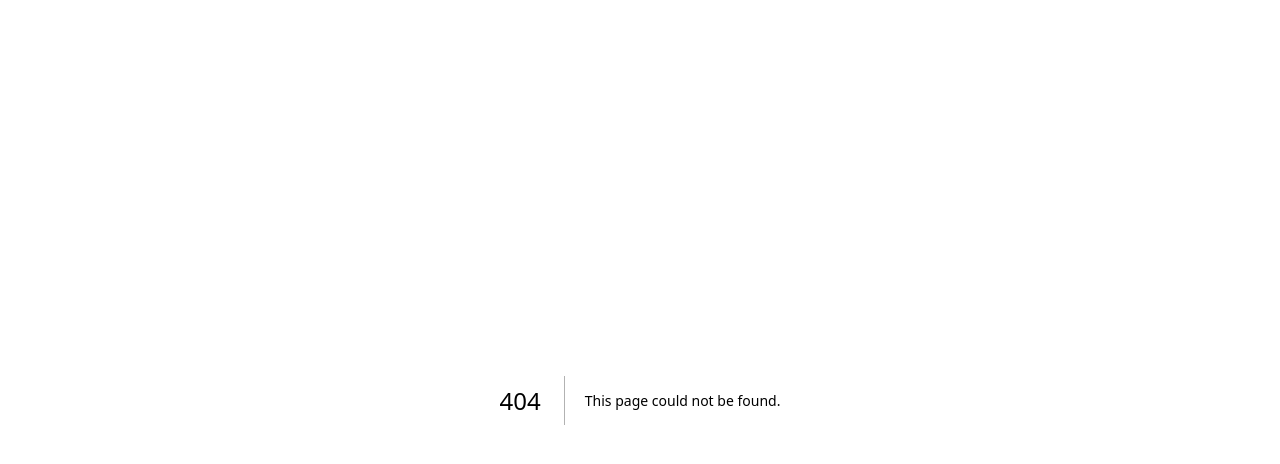
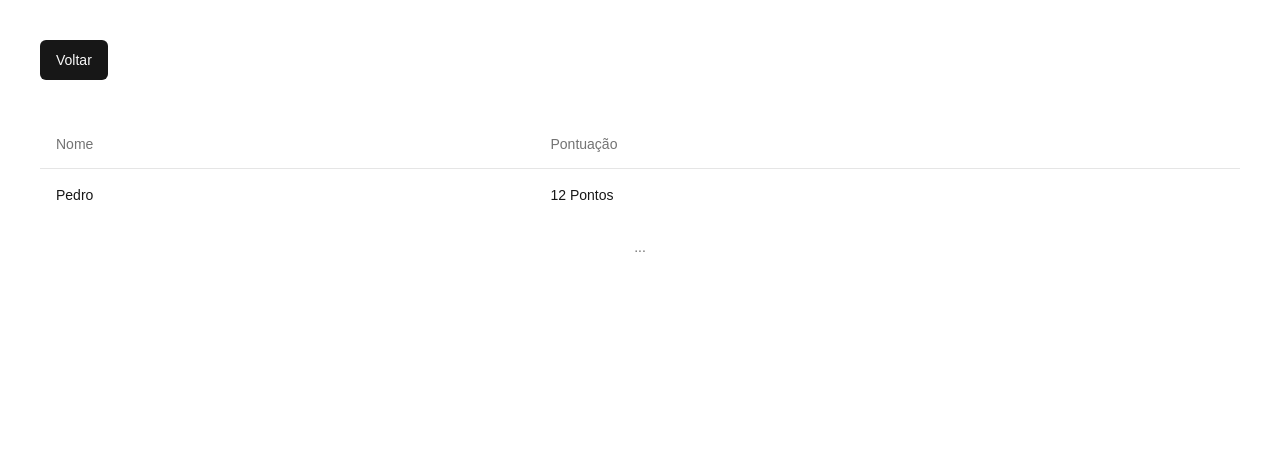
Before and after one commit to jojosuelobo/amanda, a Next.js app: page /ranking in a window 1280 px wide. Before the commit this address had no page. Shown: the top 464 px of the page. Built offline with nearby package versions, Linux system fonts and the light colour scheme.

Commit message:
ranking page

```diff
--- a/src/app/page.js
+++ b/src/app/page.jsx
@@ -3,10 +3,12 @@
 import { useMyContext } from "@/app/context/context";
 import { useState } from 'react';
 import Image from "next/image";
+import Link from "next/link";
 
 import logo from '@/app/images/worldFlag.png';
 
 import { Button } from "@/components/ui/button"
+import { Input } from "@/components/ui/input"
 
 export default function Home() {
   const { nome, setNome } = useMyContext();
@@ -20,31 +22,33 @@ export default function Home() {
           {
             selectNicknameScreen ? (
               <div className="m-4 flex flex-col gap-8">
-                <input type="text" placeholder="username" required onChange={(e) => setNome(e.target.value)} />
+                <Input type="text" placeholder="Nome" required onChange={(e) => setNome(e.target.value)} />
                 {
                   nome ? (
                     // on click navigate to play
-                    <button>
+                    <Button>
                       Começar
-                    </button>
+                    </Button>
                   ) : (
-                    <button disabled>
+                    <Button disabled>
                       Começar
-                    </button>
+                    </Button>
                   )
                 }
-                <button onClick={() => setSelectNicknameScreen(false)}>
+                <Button onClick={() => setSelectNicknameScreen(false)}>
                   Voltar
-                </button>
+                </Button>
               </div>
             ) : (
-              <div onClick={() => setSelectNicknameScreen(true)} className="m-4 flex flex-col gap-8">
-                <Button>
+              <div className="m-4 flex flex-col gap-8">
+                <Button onClick={() => setSelectNicknameScreen(true)}>
                   Jogar
                 </Button>
-                <button>
-                  Ranking
-                </button>
+                <Link href='/ranking'>
+                  <Button>
+                    Ranking
+                  </Button>
+                </Link>
               </div>
             )
           }
--- /dev/null
+++ b/src/app/ranking/page.jsx
@@ -0,0 +1,40 @@
+import { Button } from "@/components/ui/button"
+import {
+    Table,
+    TableBody,
+    TableCaption,
+    TableCell,
+    TableHead,
+    TableHeader,
+    TableRow,
+} from "@/components/ui/table"
+import Link from "next/link";
+
+export default function Ranking() {
+    return (
+        <section className="m-10">
+            <Link href='/'>
+                <Button>
+                    Voltar
+                </Button>
+            </Link>
+
+            <Table className="mt-10">
+                <TableCaption>...</TableCaption>
+                <TableHeader >
+                    <TableRow>
+                        <TableHead>Nome</TableHead>
+                        <TableHead>Pontuação</TableHead>
+                    </TableRow>
+                </TableHeader>
+                <TableBody>
+                    <TableRow>
+                        <TableCell>Pedro</TableCell>
+                        <TableCell>12 Pontos</TableCell>
+                    </TableRow>
+                </TableBody>
+            </Table>
+
+        </section>
+    );
+}
--- /dev/null
+++ b/src/components/ui/input.jsx
@@ -0,0 +1,19 @@
+import * as React from "react"
+
+import { cn } from "@/lib/utils"
+
+const Input = React.forwardRef(({ className, type, ...props }, ref) => {
+  return (
+    (<input
+      type={type}
+      className={cn(
+        "flex h-10 w-full rounded-md border border-input bg-background px-3 py-2 text-sm ring-offset-background file:border-0 file:bg-transparent file:text-sm file:font-medium placeholder:text-muted-foreground focus-visible:outline-none focus-visible:ring-2 focus-visible:ring-ring focus-visible:ring-offset-2 disabled:cursor-not-allowed disabled:opacity-50",
+        className
+      )}
+      ref={ref}
+      {...props} />)
+  );
+})
+Input.displayName = "Input"
+
+export { Input }
--- /dev/null
+++ b/src/components/ui/table.jsx
@@ -0,0 +1,83 @@
+import * as React from "react"
+
+import { cn } from "@/lib/utils"
+
+const Table = React.forwardRef(({ className, ...props }, ref) => (
+  <div className="relative w-full overflow-auto">
+    <table
+      ref={ref}
+      className={cn("w-full caption-bottom text-sm", className)}
+      {...props} />
+  </div>
+))
+Table.displayName = "Table"
+
+const TableHeader = React.forwardRef(({ className, ...props }, ref) => (
+  <thead ref={ref} className={cn("[&_tr]:border-b", className)} {...props} />
+))
+TableHeader.displayName = "TableHeader"
+
+const TableBody = React.forwardRef(({ className, ...props }, ref) => (
+  <tbody
+    ref={ref}
+    className={cn("[&_tr:last-child]:border-0", className)}
+    {...props} />
+))
+TableBody.displayName = "TableBody"
+
+const TableFooter = React.forwardRef(({ className, ...props }, ref) => (
+  <tfoot
+    ref={ref}
+    className={cn("border-t bg-muted/50 font-medium [&>tr]:last:border-b-0", className)}
+    {...props} />
+))
+TableFooter.displayName = "TableFooter"
+
+const TableRow = React.forwardRef(({ className, ...props }, ref) => (
+  <tr
+    ref={ref}
+    className={cn(
+      "border-b transition-colors hover:bg-muted/50 data-[state=selected]:bg-muted",
+      className
+    )}
+    {...props} />
+))
+TableRow.displayName = "TableRow"
+
+const TableHead = React.forwardRef(({ className, ...props }, ref) => (
+  <th
+    ref={ref}
+    className={cn(
+      "h-12 px-4 text-left align-middle font-medium text-muted-foreground [&:has([role=checkbox])]:pr-0",
+      className
+    )}
+    {...props} />
+))
+TableHead.displayName = "TableHead"
+
+const TableCell = React.forwardRef(({ className, ...props }, ref) => (
+  <td
+    ref={ref}
+    className={cn("p-4 align-middle [&:has([role=checkbox])]:pr-0", className)}
+    {...props} />
+))
+TableCell.displayName = "TableCell"
+
+const TableCaption = React.forwardRef(({ className, ...props }, ref) => (
+  <caption
+    ref={ref}
+    className={cn("mt-4 text-sm text-muted-foreground", className)}
+    {...props} />
+))
+TableCaption.displayName = "TableCaption"
+
+export {
+  Table,
+  TableHeader,
+  TableBody,
+  TableFooter,
+  TableHead,
+  TableRow,
+  TableCell,
+  TableCaption,
+}
```
Also changed, not shown: 1 other file (tests, documents, lock files or other folders).
